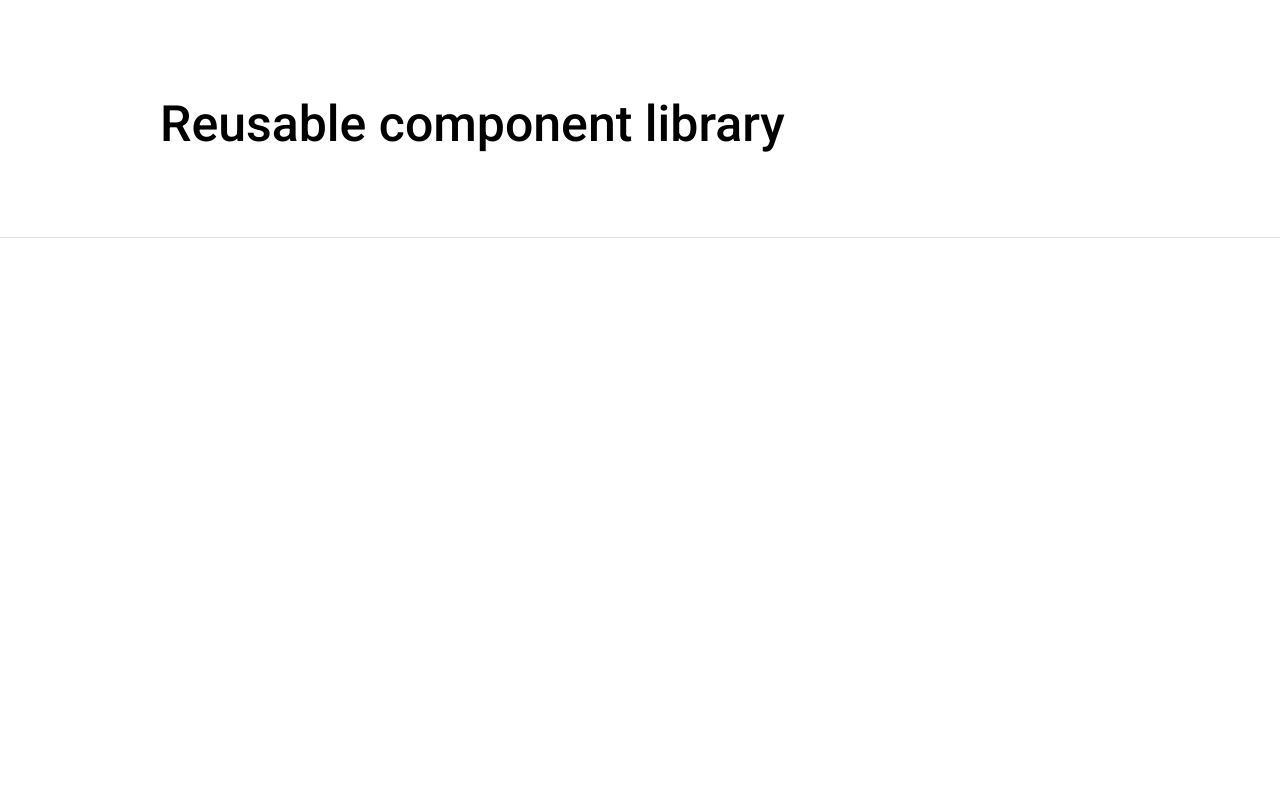
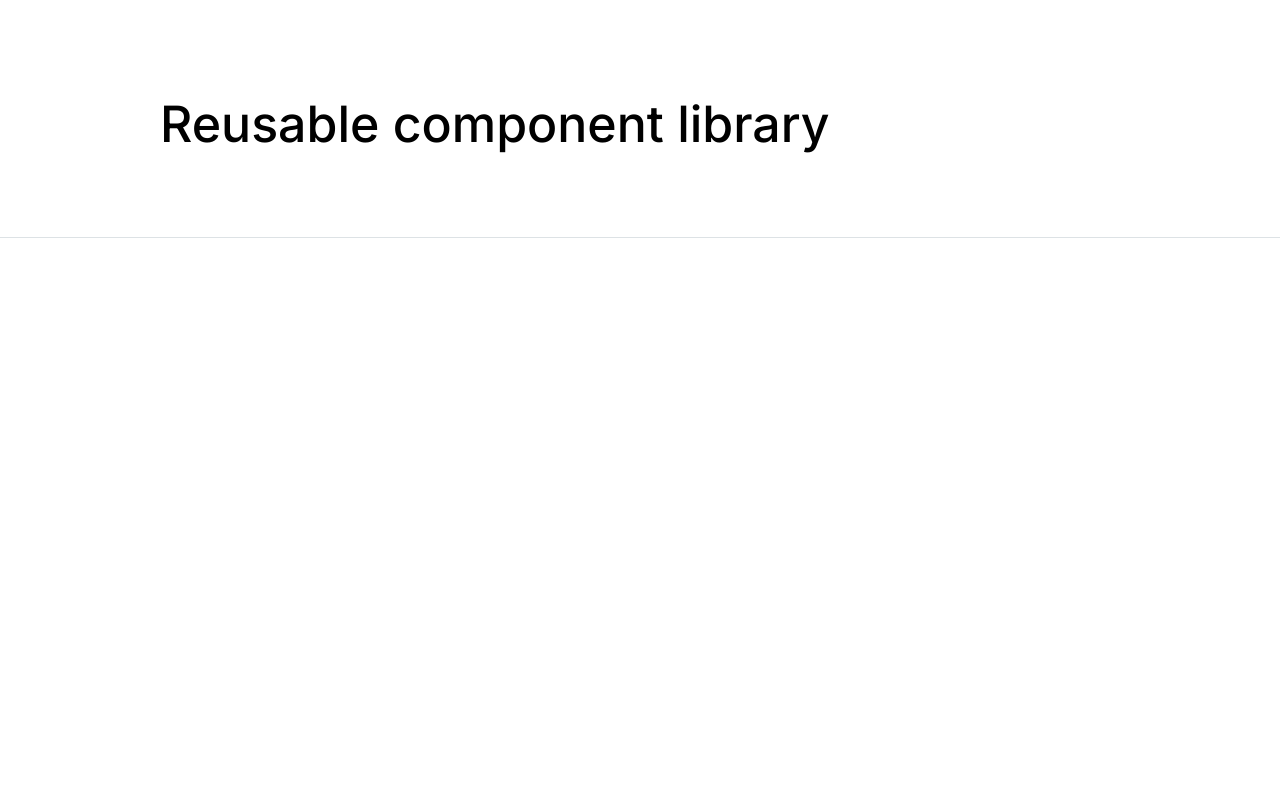
Before and after one commit to js-tasks-ru/htmlcss-20230124_anton-elshin, a website: page index.html in a window 1280 px wide. Shown: the top 800 px of the page. Drawn offline with Linux system fonts and the light colour scheme.

Commit message:
add solution for dz1 3-task

```diff
--- a/assets/css/main.css
+++ b/assets/css/main.css
@@ -25,5 +25,5 @@
 }
 
 * {
-    font-family: 'Roboto', sans-serif;
+    font-family: 'Inter', sans-serif;
 }
--- a/assets/fonts/fonts.css
+++ b/assets/fonts/fonts.css
@@ -1 +1,2 @@
 @import url('https://fonts.googleapis.com/css2?family=Roboto:ital,wght@0,100;0,300;0,400;0,500;0,700;0,900;1,100;1,300;1,400;1,500;1,700;1,900&display=swap');
+@import url('https://fonts.googleapis.com/css2?family=Inter:wght@100;200;300;400;500;600;700;800;900&display=swap')
--- a/components/content/content.css
+++ b/components/content/content.css
@@ -2,6 +2,5 @@
     border-top: 1px solid #DDE2E5;
     border-bottom: 1px solid #DDE2E5;
     height: 1036px;
-    font-family: 'Inter';
     font-style: normal;
 }
--- a/components/footer/footer.css
+++ b/components/footer/footer.css
@@ -1,7 +1,6 @@
 .footer {
     padding-top: 71px;
     padding-bottom: 136px;
-    font-family: 'Inter';
     font-style: normal;
 }
 
--- a/components/header/header.css
+++ b/components/header/header.css
@@ -1,7 +1,6 @@
 .header {
     padding-top: 96px;
     padding-bottom: 77px;
-    font-family: 'Inter';
     font-style: normal;
 }
 
```
